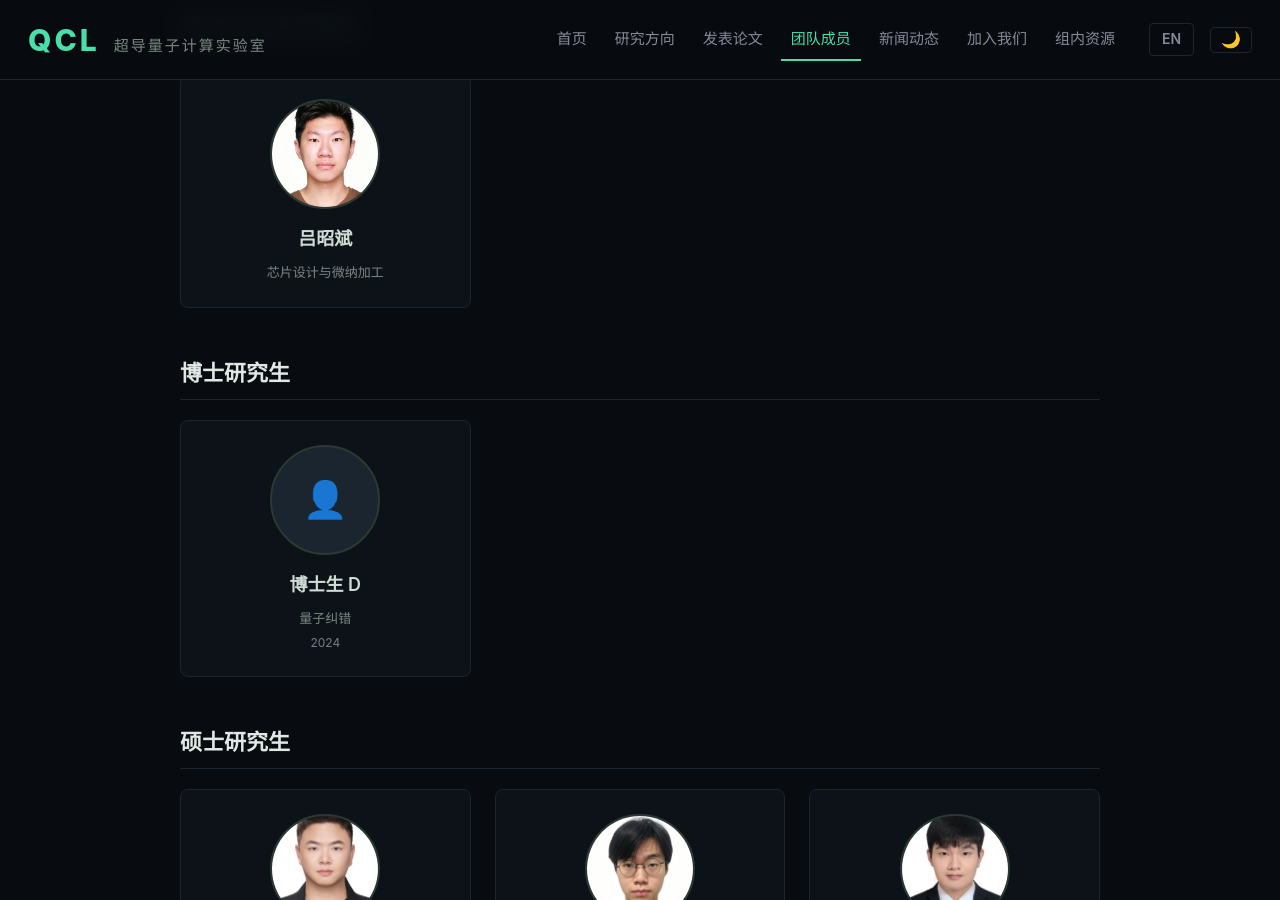
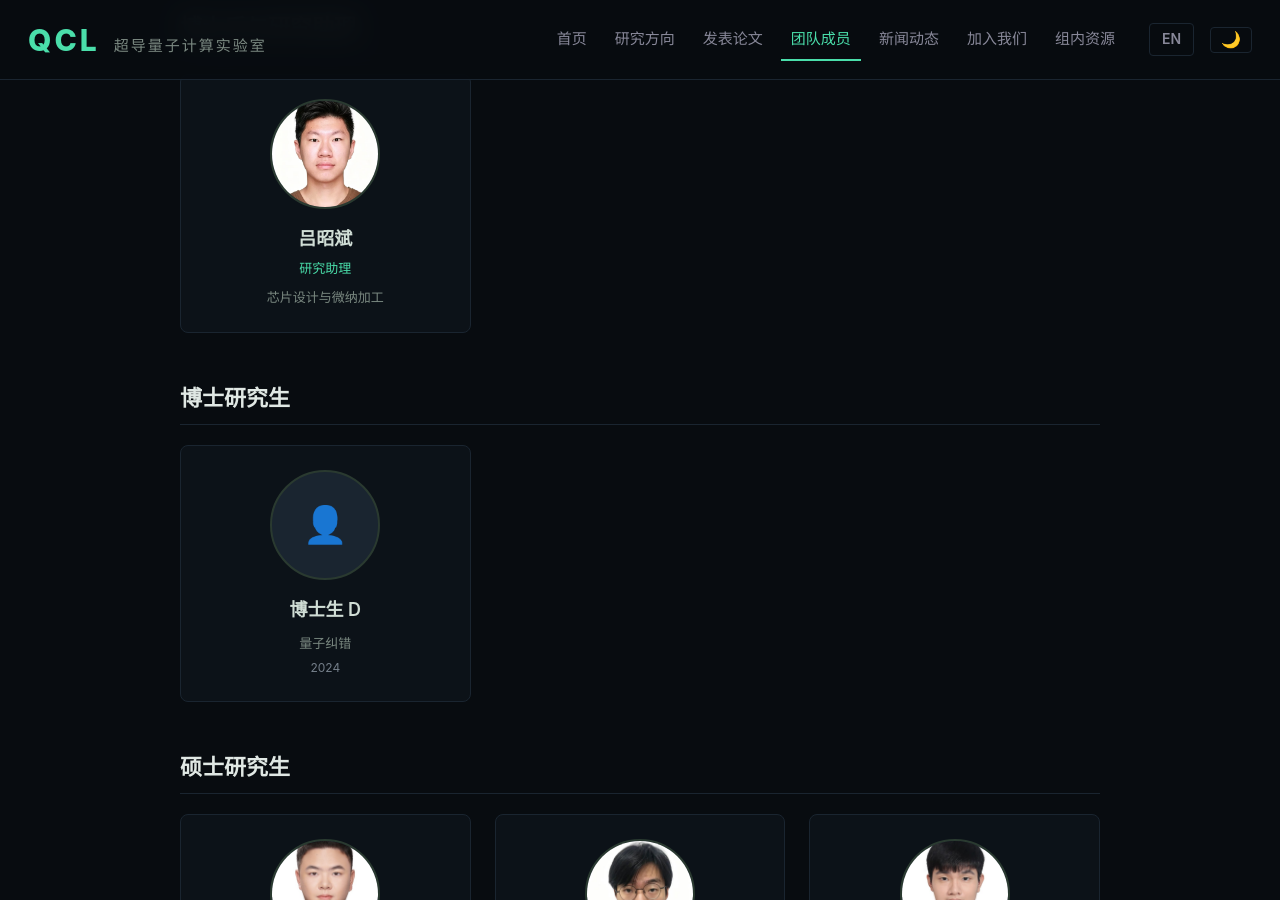
Before and after one commit to QCL-SUAT/qcl-suat.github.io, a Jekyll site: the page built from team.html, in a window 1280 px wide and 900 px high, scrolled down 882 px. Built offline with Jekyll 4.4.1, drawn with Linux system fonts in a browser that asks for light colours.

Commit message:
content: 吕昭斌卡片补充职位"研究助理"（中英同步），显示在姓名之下、方向之上

```diff
--- a/_data/team.yml
+++ b/_data/team.yml
@@ -41,6 +41,8 @@
 - name: "吕昭斌"
   name_en: "Zhaobin Lyu"
   category: "postdoc_ra"
+  role: "研究助理"
+  role_en: "Research Assistant"
   photo: "/assets/img/team/lvzb.jpg"
   research: "芯片设计与微纳加工"
   research_en: "Chip Design &amp; Micro-Nano Fabrication"
```
